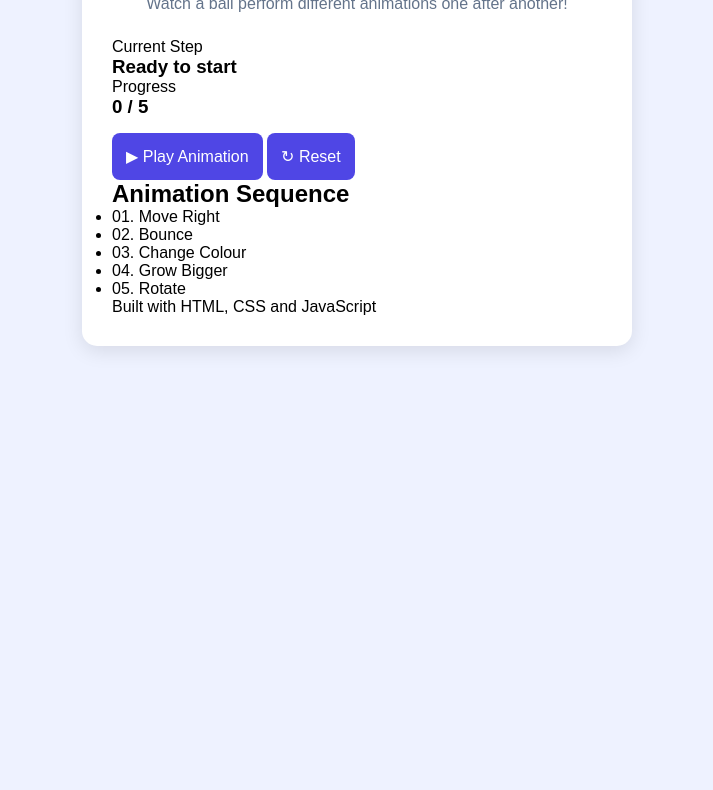
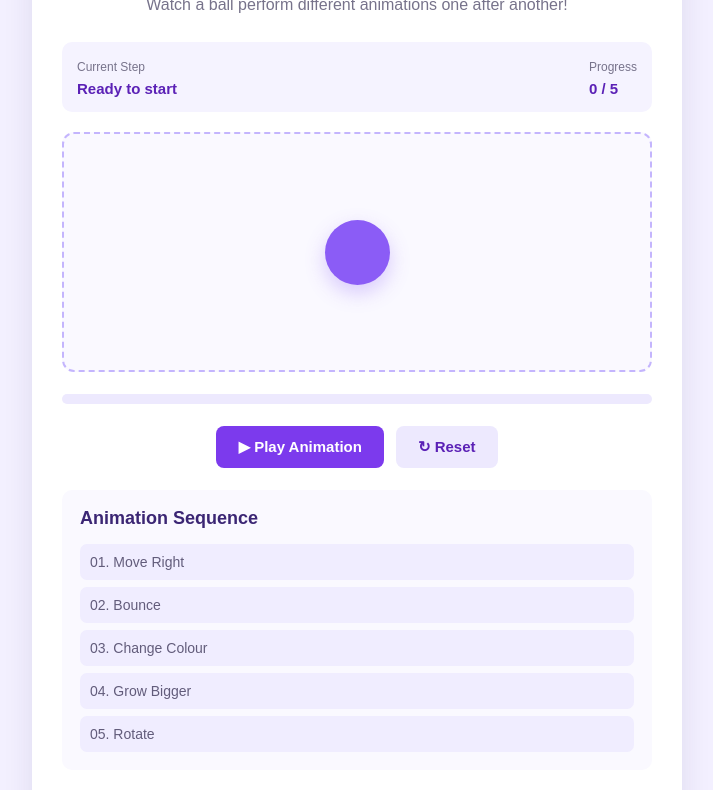
Before and after one commit to Athulyakrishna-k1312/Mulearn-Tasks, a plain HTML site: page sequencing-animations/index.html in a window 1280 px wide. Shown: the part 130-920 px from the top of the page, without its empty margins (283-996 px from the left). Before the commit the page ends 800 px from the top, so only its background shows below. Drawn offline with Linux system fonts and the light colour scheme.

Commit message:
Update style.css

```diff
--- a/sequencing-animations/style.css
+++ b/sequencing-animations/style.css
@@ -7,105 +7,231 @@
 
 body {
     font-family: Arial, sans-serif;
-    background: #eef2ff;
-    padding: 30px 15px;
+    background: #f3f0ff;
+    min-height: 100vh;
+    display: flex;
+    justify-content: center;
+    align-items: center;
+    padding: 20px;
+    color: #252344;
 }
 
+/* Main container */
 .container {
-    max-width: 550px;
-    margin: auto;
+    width: 100%;
+    max-width: 650px;
     background: white;
     padding: 30px;
-    border-radius: 15px;
-    box-shadow: 0 5px 20px rgba(0,0,0,0.1);
+    border-radius: 18px;
+    box-shadow: 0 8px 30px rgba(40, 30, 90, 0.1);
+}
+
+/* Header */
+header {
+    text-align: center;
+    margin-bottom: 25px;
+}
+
+.tag {
+    color: #7c3aed;
+    font-size: 12px;
+    font-weight: bold;
+    letter-spacing: 2px;
+    margin-bottom: 10px;
 }
 
 h1 {
-    text-align: center;
-    color: #4338ca;
-    margin-bottom: 10px;
+    font-size: 34px;
+    color: #5b21b6;
 }
 
 .subtitle {
-    text-align: center;
-    color: #64748b;
-    margin-bottom: 25px;
+    color: #77738b;
+    margin-top: 10px;
+    line-height: 1.5;
 }
 
-form {
+/* Status section */
+.status {
     display: flex;
-    flex-direction: column;
-    gap: 10px;
+    justify-content: space-between;
+    align-items: center;
+    gap: 15px;
+    background: #f5f3ff;
+    padding: 15px;
+    border-radius: 10px;
+    margin-bottom: 20px;
 }
 
-label {
-    font-weight: bold;
-    color: #334155;
-    margin-top: 8px;
+.status-item span {
+    font-size: 12px;
+    color: #77738b;
 }
 
-input:not([type="radio"]):not([type="checkbox"]),
-select,
-textarea {
-    width: 100%;
-    padding: 12px;
-    border: 1px solid #cbd5e1;
-    border-radius: 7px;
+.status-item h3 {
     font-size: 15px;
+    margin-top: 5px;
+    color: #5b21b6;
 }
 
-input:focus, select:focus, textarea:focus {
-    outline: none;
-    border-color: #6366f1;
+/* Animation stage */
+.animation-area {
+    width: 100%;
+    height: 240px;
+    background: #faf9ff;
+    border: 2px dashed #c4b5fd;
+    border-radius: 12px;
+
+    display: flex;
+    justify-content: center;
+    align-items: center;
+
+    overflow: hidden;
+    position: relative;
 }
 
-.radio-group,
-.checkbox-group {
-    display: flex;
-    flex-wrap: wrap;
-    gap: 15px;
+/* Animated ball */
+.ball {
+    width: 65px;
+    height: 65px;
+    border-radius: 50%;
+    background: #8b5cf6;
+
+    box-shadow: 0 8px 20px rgba(139, 92, 246, 0.3);
+
+    flex-shrink: 0;
 }
 
-.radio-group label,
-.checkbox-group label,
-.terms label {
-    font-weight: normal;
+/* Progress bar */
+.progress-container {
+    width: 100%;
+    height: 10px;
+    background: #ede9fe;
+    border-radius: 10px;
+    margin-top: 22px;
+    overflow: hidden;
+}
+
+#progressBar {
+    height: 100%;
+    width: 0%;
+    background: linear-gradient(90deg, #7c3aed, #c084fc);
+    border-radius: 10px;
+    transition: width 0.3s ease;
+}
+
+/* Buttons */
+.controls {
     display: flex;
-    align-items: center;
-    gap: 6px;
+    justify-content: center;
+    gap: 12px;
+    margin: 22px 0;
 }
 
 button {
-    background: #4f46e5;
-    color: white;
     border: none;
-    padding: 14px;
+    padding: 12px 22px;
     border-radius: 8px;
-    font-size: 16px;
+    font-size: 15px;
+    font-weight: bold;
     cursor: pointer;
-    margin-top: 15px;
+    transition: 0.2s;
 }
 
-button:hover {
-    background: #3730a3;
+#playBtn {
+    background: #7c3aed;
+    color: white;
 }
 
-#message {
-    text-align: center;
-    font-weight: bold;
-    margin-top: 10px;
+#playBtn:hover:not(:disabled) {
+    background: #5b21b6;
 }
 
-.success {
-    color: green;
+#resetBtn {
+    background: #ede9fe;
+    color: #5b21b6;
 }
 
-.error {
-    color: red;
+#resetBtn:hover {
+    background: #ddd6fe;
 }
 
+button:disabled {
+    opacity: 0.6;
+    cursor: not-allowed;
+}
+
+/* Animation steps */
+.steps {
+    background: #faf9ff;
+    padding: 18px;
+    border-radius: 10px;
+}
+
+.steps h2 {
+    font-size: 18px;
+    margin-bottom: 15px;
+    color: #3b2674;
+}
+
+.steps ul {
+    list-style: none;
+}
+
+.steps li {
+    padding: 10px;
+    margin-top: 7px;
+    border-radius: 7px;
+    background: #f0edff;
+    color: #625c7b;
+    font-size: 14px;
+    transition: 0.2s;
+}
+
+/* Highlight current animation */
+.steps li.active {
+    background: #7c3aed;
+    color: white;
+}
+
+/* Completed animations */
+.steps li.done {
+    background: #e4f7ed;
+    color: #167447;
+}
+
+/* Footer */
+footer {
+    text-align: center;
+    color: #9993aa;
+    font-size: 12px;
+    margin-top: 22px;
+}
+
+/* Mobile responsive design */
 @media (max-width: 480px) {
+
     .container {
         padding: 20px;
     }
+
+    h1 {
+        font-size: 28px;
+    }
+
+    .animation-area {
+        height: 200px;
+    }
+
+    .controls {
+        flex-direction: column;
+    }
+
+    button {
+        width: 100%;
+    }
+
+    .status-item h3 {
+        font-size: 13px;
+    }
 }
```
